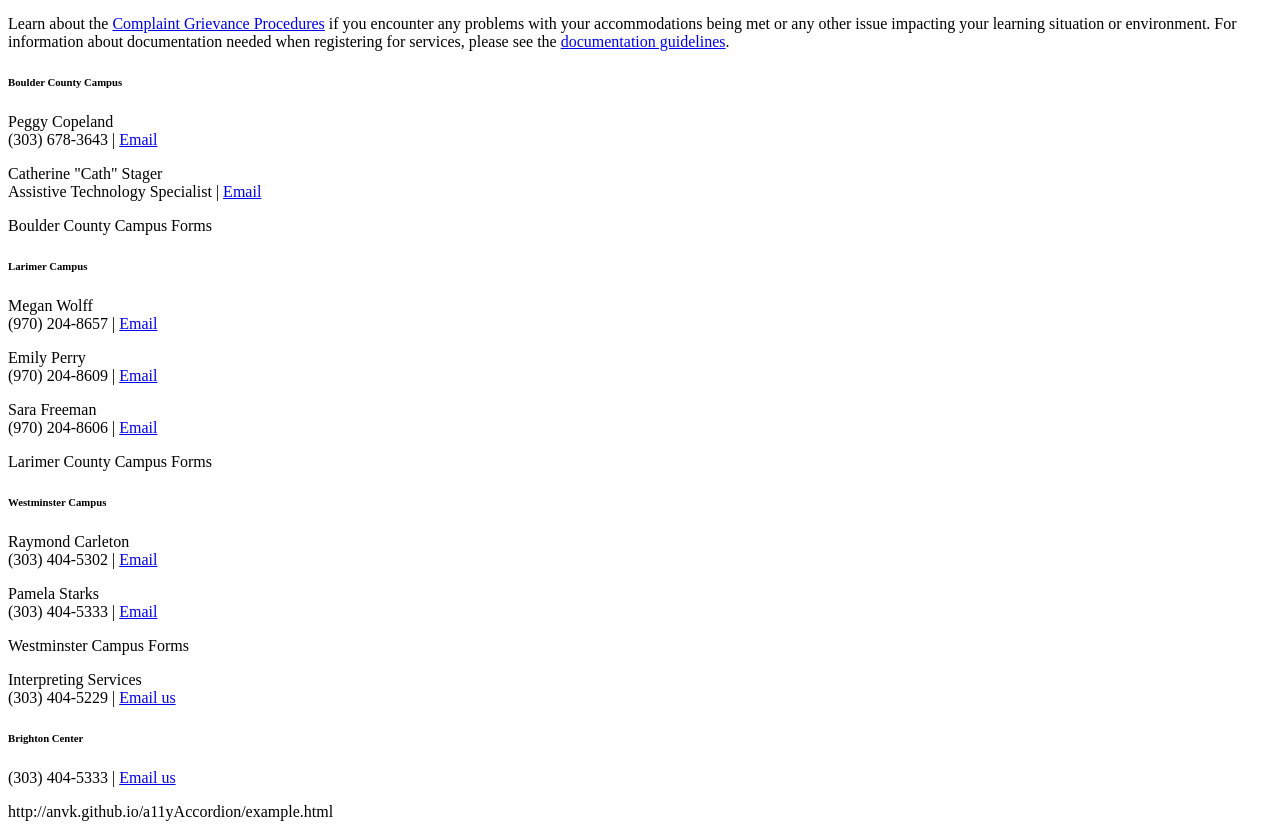
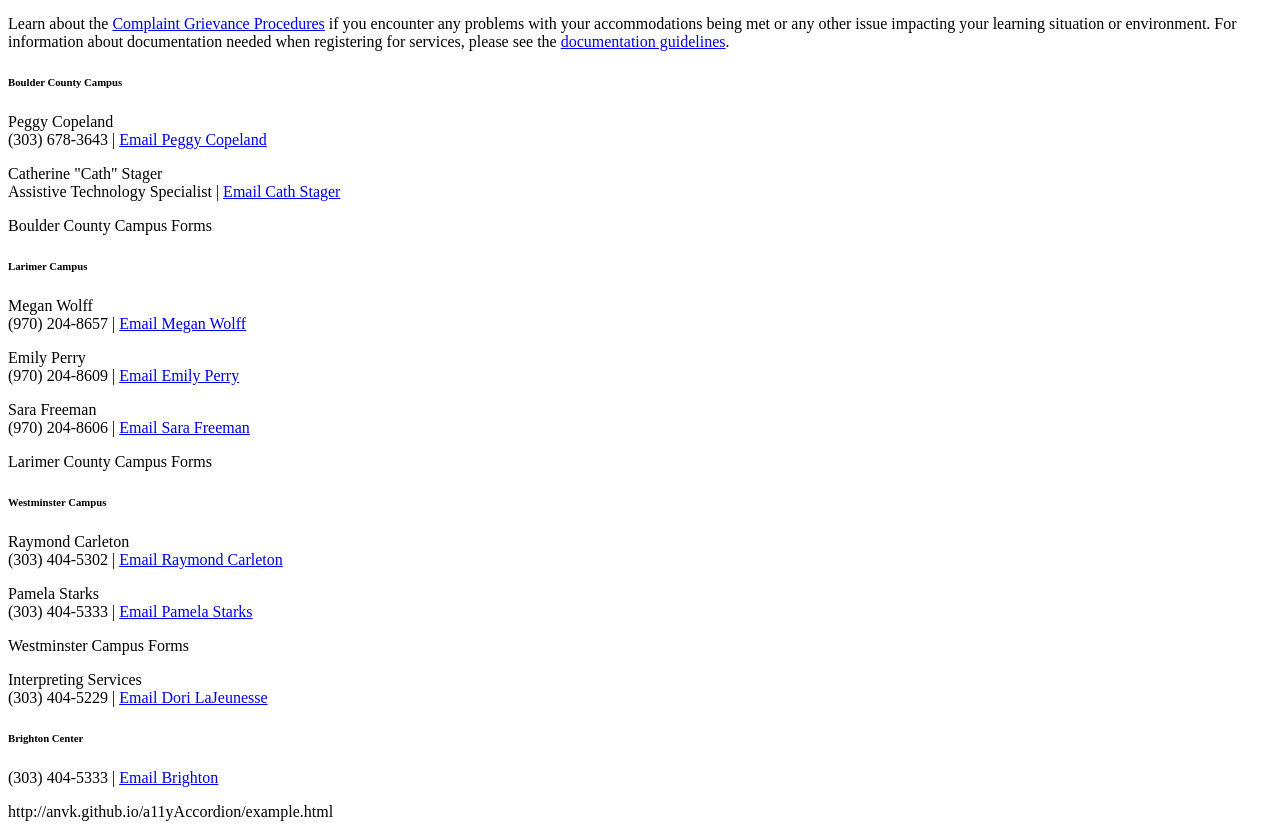
Before and after one commit to A11yCath/A11yCath.github.io, a plain HTML site: page index.htm in a window 1280 px wide. Shown: the part 1440-2277 px from the top of the page. Drawn offline with Linux system fonts and the light colour scheme; files that its build step writes are made by us from their sources.

Commit message:
Update index.htm

```diff
--- a/index.htm
+++ b/index.htm
@@ -113,28 +113,28 @@ title="Complaint/Grievance Procedures">Complaint Grievance Procedures</a> if
 	<h5 id="PageContent_SideContent_T488C0E8B006_Col00"></h5>
 <h6>Boulder County Campus </h6>
 <p>Peggy Copeland<br />
-(303) 678-3643 | <a href="mailto:peggy.copeland@frontrange.edu" title="Email Peggy Copeland">Email</a></p>
+(303) 678-3643 | <a href="mailto:peggy.copeland@frontrange.edu" title="Email Peggy Copeland">Email Peggy Copeland</a></p>
 <p>Catherine "Cath" Stager<br />
-Assistive Technology Specialist |&nbsp;<a href="mailto:Catherine.Stager@frontrange.edu" title="Email Catherine &quot;Cath&quot; Stager">Email</a></p>
+Assistive Technology Specialist |&nbsp;<a href="mailto:Catherine.Stager@frontrange.edu" title="Email Catherine &quot;Cath&quot; Stager">Email Cath Stager</a></p>
 <p>Boulder County Campus Forms</p>
 <h6>Larimer Campus</h6>
 <p>Megan Wolff<br />
-(970) 204-8657 | <a href="mailto:Megan.Wolff@frontrange.edu" title="Email Megan Wolff"> Email</a></p>
+(970) 204-8657 | <a href="mailto:Megan.Wolff@frontrange.edu" title="Email Megan Wolff"> Email Megan Wolff</a></p>
 <p>Emily Perry<br />
-(970) 204-8609 | <a href="mailto:Emily.Perry@frontrange.edu" title="Email Emily Perry">Email</a></p>
+(970) 204-8609 | <a href="mailto:Emily.Perry@frontrange.edu" title="Email Emily Perry">Email Emily Perry</a></p>
 <p>Sara Freeman<br />
-(970) 204-8606 | <a href="mailto:sara.freeman@frontrange.edu" title="Email Sara Freeman">Email</a></p>
+(970) 204-8606 | <a href="mailto:sara.freeman@frontrange.edu" title="Email Sara Freeman">Email Sara Freeman</a></p>
 	<p>Larimer County Campus Forms</p>
 <h6>Westminster Campus </h6>
 <p>Raymond Carleton<br />
-(303) 404-5302 | <a href="mailto:Raymond.Carleton@frontrange.edu" title="Email Raymond Carleton">Email</a></p>
+(303) 404-5302 | <a href="mailto:Raymond.Carleton@frontrange.edu" title="Email Raymond Carleton">Email Raymond Carleton</a></p>
 <p>Pamela Starks<br />
-(303) 404-5333 | <a href="mailto:Pamela.Starks@frontrange.edu" title="Email Pamela Starks">Email</a></p>
+(303) 404-5333 | <a href="mailto:Pamela.Starks@frontrange.edu" title="Email Pamela Starks">Email Pamela Starks</a></p>
 <p>Westminster Campus Forms</p>
    <p>Interpreting Services <br />
-(303) 404-5229 |&nbsp;<a href="mailto:Dori.LaJeunesse@frontrange.edu" title="Email Westminster Campus Interpreting Services">Email us</a></p>
+(303) 404-5229 |&nbsp;<a href="mailto:Dori.LaJeunesse@frontrange.edu" title="Email Westminster Campus Interpreting Services">Email Dori LaJeunesse</a></p>
 <h6>Brighton Center</h6>
-<p>(303) 404-5333 | <a href="mailto:Pamela.Starks@frontrange.edu" title="Email Brighton Center">Email us</a></p>
+<p>(303) 404-5333 | <a href="mailto:Pamela.Starks@frontrange.edu" title="Email Brighton Center">Email Brighton</a></p>
 	<p>http://anvk.github.io/a11yAccordion/example.html</p>
 </body>
 </html>
```
